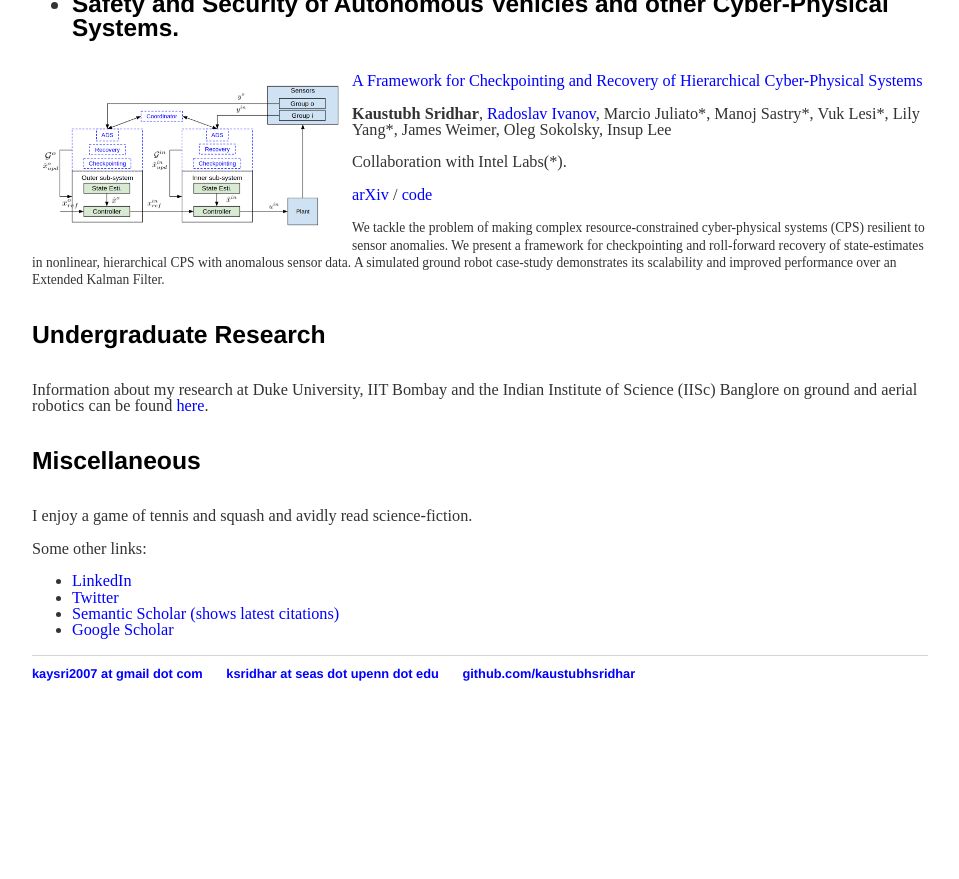
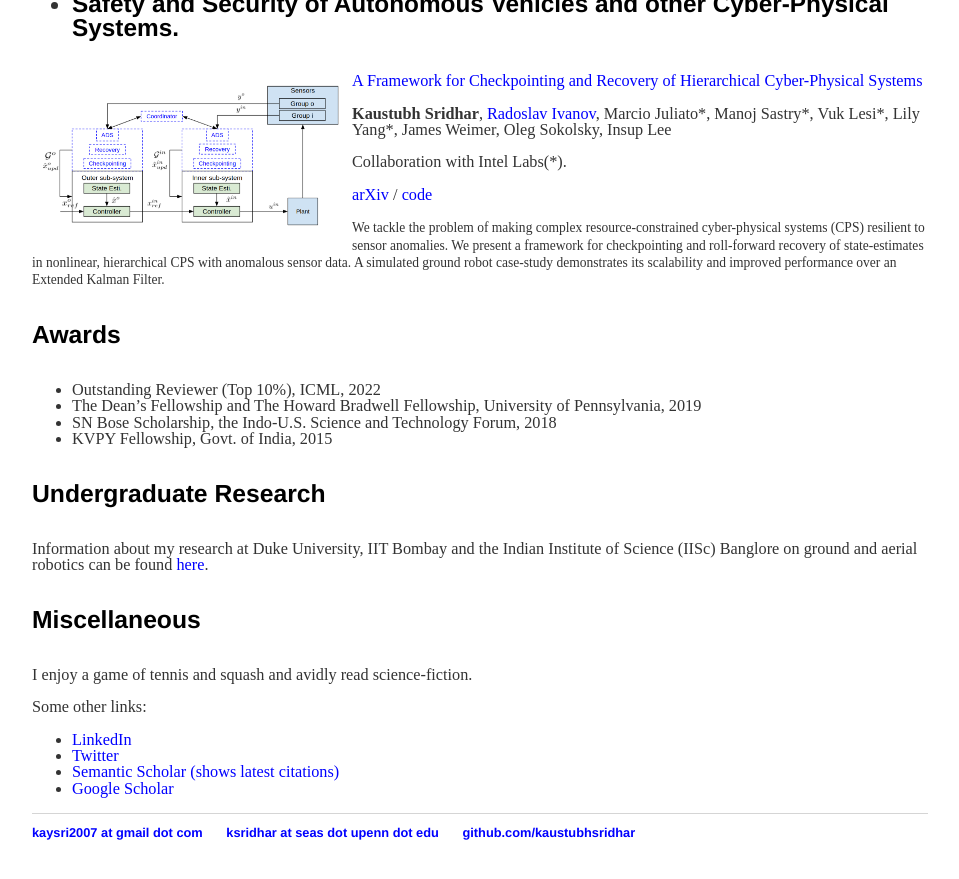
Before and after one commit to kaustubhsridhar/kaustubhsridhar_old.github.io, a Jekyll site: the page built from index.html, in a window 1280 px wide and 900 px high, scrolled down 2222 px. Shown: the top 879 px of the window, without its empty margins (160-1119 px from the left). Built offline with Jekyll 4.4.1, drawn with Linux system fonts in a browser that asks for light colours; before the commit the page ends 2963 px from its top, so only the background shows below that.

Commit message:
Update index.html

```diff
--- a/index.html
+++ b/index.html
@@ -87,6 +87,14 @@ title: Welcome To My Homepage
 	<p><a href="https://arxiv.org/abs/2205.08650">arXiv</a> / <a href="https://github.com/kaustubhsridhar/checkpointing_and_recovery">code</a></a></p>
 	<p><small>We tackle the problem of making complex resource-constrained cyber-physical systems (CPS) resilient to sensor anomalies. We present a framework for checkpointing and roll-forward recovery of state-estimates in nonlinear, hierarchical CPS with anomalous sensor data. A simulated ground robot case-study demonstrates its scalability and improved performance over an Extended Kalman Filter.</small></p>
 
+	<h4>Awards</h4>
+	<ul>
+		<li>Outstanding Reviewer (Top 10%), ICML, 2022</li>
+		<li>The Dean’s Fellowship and The Howard Bradwell Fellowship, University of Pennsylvania, 2019</li>
+		<li>SN Bose Scholarship, the Indo-U.S. Science and Technology Forum, 2018</li>
+		<li>KVPY Fellowship, Govt. of India, 2015</li>
+	</ul>
+
 	<h4>Undergraduate Research</h4>
 	<p>Information about my research at Duke University, IIT Bombay and the Indian Institute of Science (IISc) Banglore on ground and aerial robotics can be found <a href="https://kaustubhsridhar.github.io/undergrad.html">here</a>.</p>
 
```
